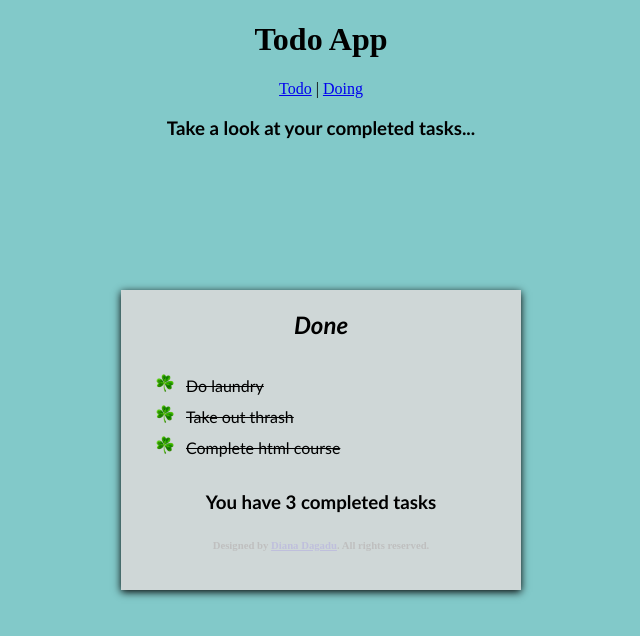
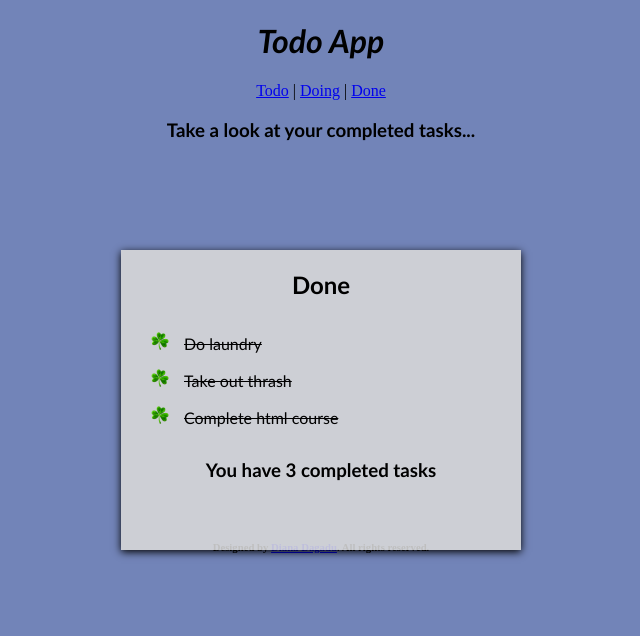
Before and after one commit to diana-dagadu/Todo-App, a plain HTML site: page done.html in a window 1280 px wide. Shown: the whole page, without its empty margins (319-959 px from the left). Drawn offline with Linux system fonts and the light colour scheme.

Commit message:
Recuced CSS files to 1

```diff
--- a/doing.css
+++ /dev/null
@@ -1,59 +0,0 @@
-body{
-    background-color: rgb(218, 176, 136);
-    background-size: 150%;
-
-    }
-
-    li{
-        list-style-image: url(img/bullet2.png);
-
-        }
-
-    .list_items{
-        position: absolute;
-        left: 50%;
-        top: 55%;
-        transform: translate(-50%,-50%);
-        background-color: rgba(218, 218, 218, 0.877);
-        box-shadow: 0 2px 8px black;
-        width: 400px;
-        height: 300px;
-        text-align: center;
-        font-family: 'Gill Sans', 'Gill Sans MT', Calibri, 'Trebuchet MS', sans-serif
-        ;
-    }
-
-
-#to_do {
-    font-family: 'Gill Sans', 'Gill Sans MT', Calibri, 'Trebuchet MS', sans-serif;
-    font-style: italic;
-color: black
-
-}
-
-#titleToDo{
-    font-family: 'Gill Sans', 'Gill Sans MT', Calibri, 'Trebuchet MS', sans-serif;
-    font-style: italic;
-    color: rgb(0, 0, 0)
-}
-
-    .no-bullets{
-        list-style-type: none;
-        margin:  0px 50px ;
-        padding: 10px;
-        text-align: left;
-
-    }
-
-    .itemz{
-    padding:5px 5px 5px 5px
-
-    }
-
-    #footer1{
-        font-family: 'Gill Sans', 'Gill Sans MT', Calibri, 'Trebuchet MS', sans-serif;
-    }
-
-    footer{
-        margin-top: 400px;
-    }
--- a/doing.html
+++ b/doing.html
@@ -5,21 +5,21 @@
     <meta http-equiv="X-UA-Compatible" content="IE=edge">
     <meta name="viewport" content="width=device-width, initial-scale=1.0">
     <title>Doing</title>
-    <link rel="stylesheet" href="doing.css">
+    <link rel="stylesheet" href="style.css">
 </head>
-<body>
+<body id="page3">
     <center> <h1 class="titleToDo">Todo App</h1>
-        <a href="done.html">Done</a> | <a href="index.html">Todo</a>
-        <h3 id=footer1>Take a look at your ongoing tasks...</h3></center>
+        <a href="index.html">Todo</a> | <a href="doing.html">Doing</a> | <a href="done.html">Done</a>
+        <h3 id=intro>Take a look at your ongoing tasks...</h3></center>
 
     <div class="list_items">
     <h2 id="to_do">Doing</h2>
 
         <div>
             <ul class="no-bullets">
-                <li class="itemz">Designing a flier</li>
-                <li class="itemz">Creating a new portfolio site</li>
-                <li class="itemz">Creating a facebook account</li>
+                <li class="items">Designing a flier</li>
+                <li class="items">Creating a new portfolio site</li>
+                <li class="items">Creating a facebook account</li>
             </ul>
         <h3>You have 3 ongoing tasks</h3>
         </div>
@@ -27,7 +27,6 @@
 
 </body>
 
-
 <footer>
     <center>
         <h6>Designed by <a href="https://www.linkedin.com/in/diana-dede-dagadu/">Diana Dagadu</a>. All rights reserved.</h6>
--- a/done.css
+++ /dev/null
@@ -1,62 +0,0 @@
-body{
-    background-color: rgb(130, 201, 201);
-    background-size: 150%;
-
-    }
-
-    li{
-        list-style-image: url(img/bullet2.png);
-    }
-
-.list_items{
-    position: absolute;
-    left: 50%;
-    top: 55%;
-    transform: translate(-50%,-50%);
-    background-color: rgba(218, 218, 218, 0.877);
-    box-shadow: 0 2px 8px black;
-    width: 400px;
-    height: 300px;
-    text-align: center;
-    font-family: 'Gill Sans', 'Gill Sans MT', Calibri, 'Trebuchet MS', sans-serif;
-}
-
-
-
-#to_do {
-    font-family: 'Gill Sans', 'Gill Sans MT', Calibri, 'Trebuchet MS', sans-serif;
-    font-style: italic;
-color: black
-
-}
-
-#titleToDo{
-    font-family: 'Gill Sans', 'Gill Sans MT', Calibri, 'Trebuchet MS', sans-serif;
-    font-style: italic;
-    color: rgb(0, 0, 0)
-}
-
-.no-bullets{
-    list-style-type: none;
-    margin:  0px 50px ;
-    padding: 10px;
-    text-align: left;
-
-}
-
-.itemz{
-padding:5px 5px 5px 5px
-
-}
-
-#add-btn{
-background-color: aquamarine;
-}
-
-#footer1{
-    font-family: 'Gill Sans', 'Gill Sans MT', Calibri, 'Trebuchet MS', sans-serif;
-}
-
-footer{
-    margin-top: 400px;
-}
--- a/done.html
+++ b/done.html
@@ -5,21 +5,21 @@
     <meta http-equiv="X-UA-Compatible" content="IE=edge">
     <meta name="viewport" content="width=device-width, initial-scale=1.0">
     <title>Done</title>
-    <link rel="stylesheet" href="done.css">
+    <link rel="stylesheet" href="style.css">
 </head>
-<body>
+<body id="page2">
     <center> <h1 class="titleToDo">Todo App</h1>
-        <a href="index.html">Todo</a> | <a href="doing.html">Doing</a>
-        <h3 id=footer1>Take a look at your completed tasks...</h3></center>
+       <a href="index.html">Todo</a> | <a href="doing.html">Doing</a> | <a href="done.html">Done</a>
+        <h3 id=intro>Take a look at your completed tasks...</h3></center>
 
     <div class="list_items">
     <h2 id="to_do">Done</h2>
 
         <div>
             <ul class="no-bullets">
-                <li class="itemz"><s>Do laundry</s></li>
-                <li class="itemz"><s>Take out thrash</s></li>
-                <li class="itemz"><s>Complete html course</s></li>
+                <li class="items"><s>Do laundry</s></li>
+                <li class="items"><s>Take out thrash</s></li>
+                <li class="items"><s>Complete html course</s></li>
             </ul>
         <h3>You have 3 completed tasks</h3>
         </div>
--- a/style.css
+++ b/style.css
@@ -1,6 +1,25 @@
-body{
+body#page1{
 background-image: url('img/back3.jpg');
 background-size: 145%;
+}
+
+body#page2{
+    background-color: rgb(114, 132, 184);
+    background-size: 145%;
+    }
+
+body#page3{
+background-color: rgb(109, 153, 104);
+background-size: 145%;
+    }
+
+#intro{
+    font-family: 'Gill Sans', 'Gill Sans MT', Calibri, 'Trebuchet MS', sans-serif;
+}
+
+#add-btn{
+    background-color: rgb(10, 175, 60);
+    cursor: pointer;
 }
 
 li{
@@ -11,51 +30,49 @@ list-style-image: url(img/bullet2.png);
 .list_items{
     position: absolute;
     left: 50%;
-    top: 55%;
+    top: 50%;
     transform: translate(-50%,-50%);
     background-color:rgba(218, 218, 218, 0.877);
     box-shadow: 0 2px 8px black;
     width: 400px;
-    height: 360px;
+    height: 300px;
     text-align: center;
     font-family: 'Gill Sans', 'Gill Sans MT', Calibri, 'Trebuchet MS', sans-serif;
 }
 
+
 #to_do {
     font-family: 'Gill Sans', 'Gill Sans MT', Calibri, 'Trebuchet MS', sans-serif;
-    font-style: italic;
-color: black
-
+    font-style: normal;
+    color: black;
 }
 
-#titleToDo{
+
+.titleToDo{
     font-family: 'Gill Sans', 'Gill Sans MT', Calibri, 'Trebuchet MS', sans-serif;
     font-style: italic;
     color: rgb(0, 0, 0)
 }
 
+
 .no-bullets{
     list-style-type: none;
     margin:  0px 50px ;
-    padding: 15px;
+    padding: 5px;
     text-align: left;
-}
-
-
-.items{
-padding:5px 5px 5px 5px
 
 }
 
-#add-btn{
-background-color: rgb(10, 175, 60);
-cursor: pointer;
+.items{
+padding:8px;
 }
 
-#footer1{
-    font-family: 'Gill Sans', 'Gill Sans MT', Calibri, 'Trebuchet MS', sans-serif;
+#message{
+    margin: 0px;
+    font-style: italic;
 }
 
 footer{
     margin-top: 400px;
+    text-align: center;
 }
```
Also changed, not shown: index.html (+5 -12 lines), img/background.jpg (deleted), 1 other file.
